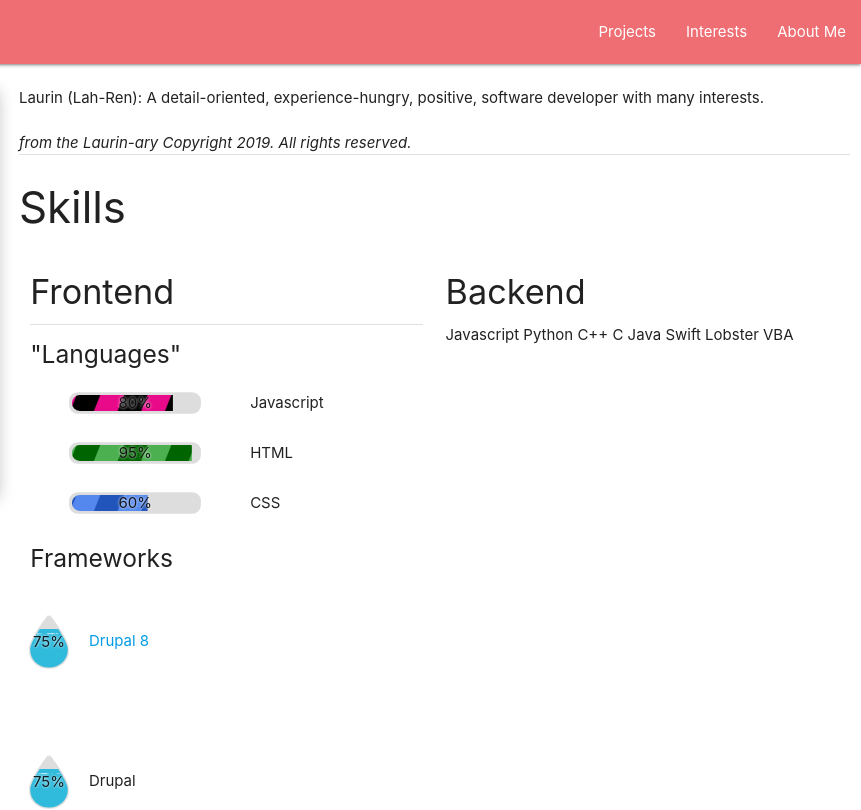
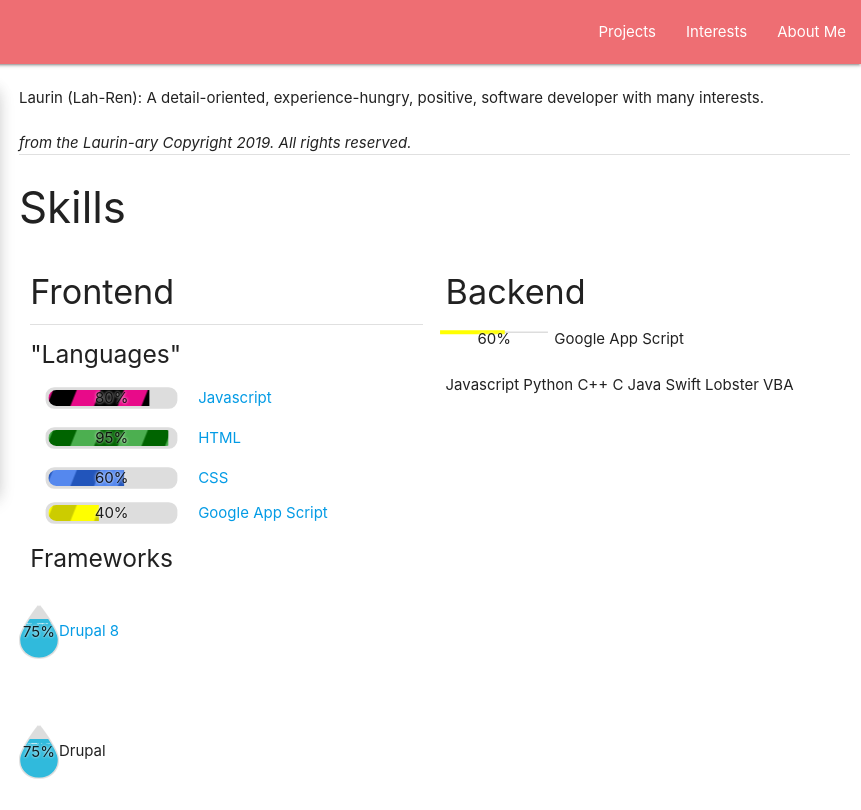
Before and after one commit to Dev-Laurin/portfolioWebsite, a plain HTML site: page pythonSite/templates/index.html in a window 1280 px wide. Shown: the top 810 px of the page, 419-1280 px from the left. Drawn offline with Linux system fonts and the light colour scheme.

Commit message:
Loading bars are up and styled.

```diff
--- a/pythonSite/static/css/main.css
+++ b/pythonSite/static/css/main.css
@@ -25,7 +25,14 @@ img {
 }
 
 .flex-item {
-	margin: 10px;
+	/*margin: 5px;*/
+}
+
+/* The left item will align left but have a rightward margin. */
+.flex-item-left {
+	margin-right: 5px;
+	margin-bottom: 5px;
+	margin-top: 5px;
 }
 
 .disabled-link-text {
--- a/pythonSite/templates/index.html
+++ b/pythonSite/templates/index.html
@@ -41,29 +41,36 @@
 					<div class="divider"></div>
 
 					<h3> Skills </h3>
-					<div class="col s6">
+					<div class="col m6">
 						<h4> Frontend </h4>
 						<div class="divider"></div>
 						<h5>"Languages"</h5>
 						<div class=" flex-parent">
-							<div class="flex-item ldBar label-center" data-value="80" style="width: 190px; height: 30px;" data-preset="stripe" data-fill="data:ldbar/res,stripe(#e80a89, #000)">
+							<div class="flex-item-left ldBar label-center" data-value="80" style="width: 163px; height: 30px;" data-preset="stripe" data-fill="data:ldbar/res,stripe(#e80a89, #000)">
 							</div>
 							<div class="flex-item">
-								Javascript
+								<a class="tooltipped" data-position="bottom" data-tooltip="Working on wrapping my head around functional programming (currying) and javascript classes.">Javascript</a>
 							</div>
 						</div>
 						<div class="flex-parent">
-							<div class="flex-item ldBar label-center" data-value="95" style="width: 190px; height: 30px;" data-preset="stripe" data-fill="data:ldbar/res,stripe(#4CAF50, #006400)">
+							<div class="flex-item-left ldBar label-center" data-value="95" style="width: 163px; height: 30px;" data-preset="stripe" data-fill="data:ldbar/res,stripe(#4CAF50, #006400)">
 							</div>
 							<div class="flex-item">
-								HTML
+								<a class="tooltipped" data-position="bottom" data-tooltip="Still need to learn some new HTML5 speciality tags and attributes.">HTML</a>
 							</div>
 						</div>
 						<div class="flex-parent">
-							<div class="flex-item ldBar label-center" data-value="60" style="width: 190px; height: 30px;" data-preset="stripe">
+							<div class="flex-item-left ldBar label-center" data-value="60" style="width: 163px; height: 30px;" data-preset="stripe">
 							</div>
 							<div class="flex-item">
-								CSS
+								<a class="tooltipped" data-position="bottom" data-tooltip="Have concepts down, but still lose battles.">CSS</a>
+							</div>
+						</div>
+						<div class="flex-parent">
+							<div class="ldBar label-center" data-value="40" style="width: 163px; height: 30px;" data-preset="stripe" data-fill="data:ldbar/res,stripe(#ffff00, #cccc00)">
+							</div>
+							<div style="margin-left: 5px;" >
+								<a class="modal-trigger" href="#gasModal">Google App Script</a>
 							</div>
 						</div>
 
@@ -72,7 +79,7 @@
 							<div class="flex-item ldBar label-center loading-images" data-value="75" data-type="fill" data-path="m 158.30303,967.54875 c 0,39.59355 -33.77827,71.69045 -75.445863,71.69045 -41.667606,0 -75.4458706,-32.0969 -75.4458706,-71.69045 0,-39.59355 75.4458706,-134.41959 75.4458706,-134.41959 0,0 75.445863,94.82605 75.445863,134.41959 z" data-fill="data:ldbar/res,bubble(#30badc,#fff,20,1)" >
 							</div>
 							<div class="flex-item">
-								<a class="modal-trigger" href="#modal1">Drupal 8</a>
+								<a class="modal-trigger" href="#drupalModal">Drupal 8</a>
 							</div>
 						</div>
 						<div class="row flex-parent">
@@ -84,6 +91,8 @@
 						</div>
 
 						<div>
+						jQuery
+						SASS
 							Twig
 						Google App Script
 						PHP
@@ -97,8 +106,15 @@
 						</div>
 					</div>
 
-					<div class="col s6">
+					<div class="col m6">
 						<h4> Backend </h4>
+						<div class="row flex-parent">
+							<div class="flex-item ldBar label-center" data-value="60" style="width: 120px; height: 30px;" data-preset="line" data-stroke="#ffff00">
+							</div>
+							<div class="flex-item">
+								Google App Script
+							</div>
+						</div>
 
 						Javascript
 						Python
@@ -177,8 +193,25 @@
 	</footer>
 
 	<!-- Modals -->
-	<!-- Modal Structure -->
-  <div id="modal1" class="modal">
+	<!-- Drupal Modal -->
+  <div id="#drupalModal" class="modal">
+    <div class="modal-content">
+      <h4>Drupal 8 Proficiency</h4>
+      <p>I've made small custom modules, worked with twig templates, and have experience managing content through Drupal's interfaces.</p>
+      <p><b>Projects</b>
+      	<div class="collection">
+      		<a class="collection-item disabled-link-text" href="#">WATC - Coming Soon</a>
+      		<a class="collection-item" href="https://www.gi.alaska.edu/">Geophysical Institute, University of Alaska Fairbanks</a>
+
+      	</div>
+      </p>
+    </div>
+    <div class="modal-footer">
+      <a href="#!" class="modal-close waves-effect waves-green btn-flat">Close</a>
+    </div>
+  </div>
+  <!-- Google app script modal -->
+  <div id="gasModal" class="modal">
     <div class="modal-content">
       <h4>Drupal 8 Proficiency</h4>
       <p>I've made small custom modules, worked with twig templates, and have experience managing content through Drupal's interfaces.</p>
```
